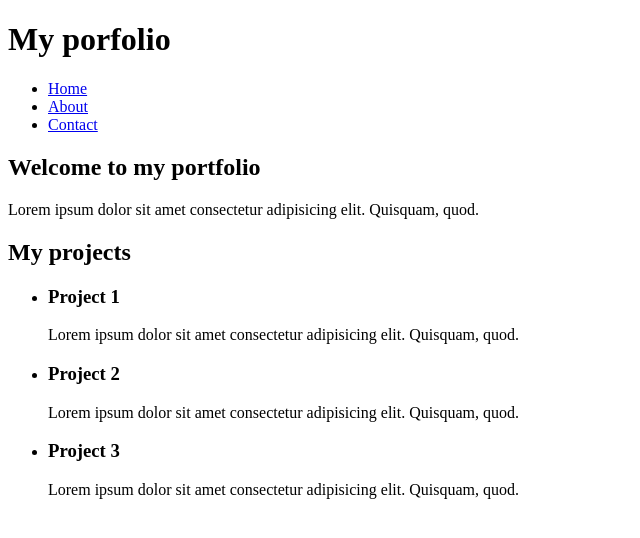
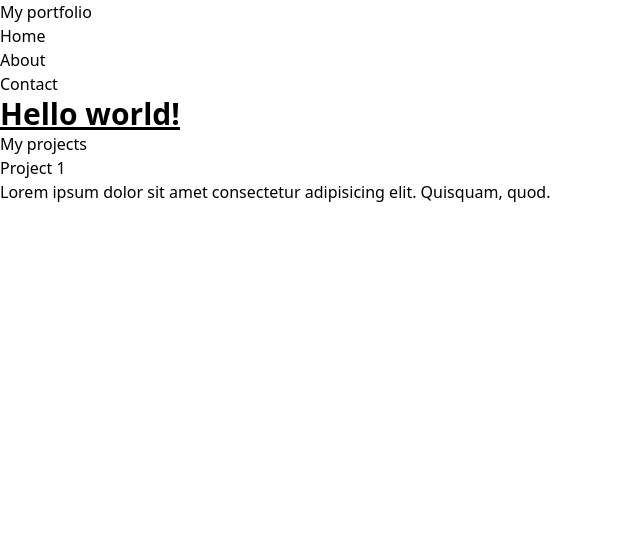
Before and after one commit to DavidFB94/portfolio, a website: page index.html in a window 1280 px wide. Shown: the whole page, without its empty margins (0-640 px from the left). Drawn offline with Linux system fonts and the light colour scheme.

Commit message:
install Tailwind

```diff
--- a/index.html
+++ b/index.html
@@ -2,12 +2,17 @@
 <html lang="en">
 <head>
     <meta charset="UTF-8">
+    <meta http-equiv="X-UA-Compatible" content="IE=edge">
     <meta name="viewport" content="width=device-width, initial-scale=1.0">
-    <title>My porfolio</title>
+
+    <title>My portfolio</title>
+
+    <link href="./src/output.css" rel="stylesheet">
+
 </head>
 <body>
     <header>
-        <h1>My porfolio</h1>
+        <h1>My portfolio</h1>
         <nav>
             <ul>
                 <li><a href="index.html">Home</a></li>
@@ -18,8 +23,9 @@
     </header>
     <main>
         <section>
-            <h2>Welcome to my portfolio</h2>
-            <p>Lorem ipsum dolor sit amet consectetur adipisicing elit. Quisquam, quod.</p>
+            <h1 class="text-3xl font-bold underline">
+                Hello world!
+            </h1>
         </section>
         <section>
             <h2>My projects</h2>
@@ -28,14 +34,6 @@
                     <h3>Project 1</h3>
                     <p>Lorem ipsum dolor sit amet consectetur adipisicing elit. Quisquam, quod.</p>
                 </li>
-                <li>
-                    <h3>Project 2</h3>
-                    <p>Lorem ipsum dolor sit amet consectetur adipisicing elit. Quisquam, quod.</p>
-                </li>
-                <li>
-                    <h3>Project 3</h3>
-                    <p>Lorem ipsum dolor sit amet consectetur adipisicing elit. Quisquam, quod.</p>
-                </li>
             </ul>
         </section>
 </body>
--- /dev/null
+++ b/package.json
@@ -0,0 +1,5 @@
+{
+  "devDependencies": {
+    "tailwindcss": "^3.4.16"
+  }
+}
--- /dev/null
+++ b/src/input.css
@@ -0,0 +1,3 @@
+@tailwind base;
+@tailwind components;
+@tailwind utilities;
--- /dev/null
+++ b/tailwind.config.js
@@ -0,0 +1,8 @@
+/** @type {import('tailwindcss').Config} */
+module.exports = {
+  content: ["./index.html", "./src/**/*.{html,js,jsx,ts,tsx}"],
+  theme: {
+    extend: {},
+  },
+  plugins: [],
+}
```
Also changed, not shown: src/output.css (added), 1 other file.
